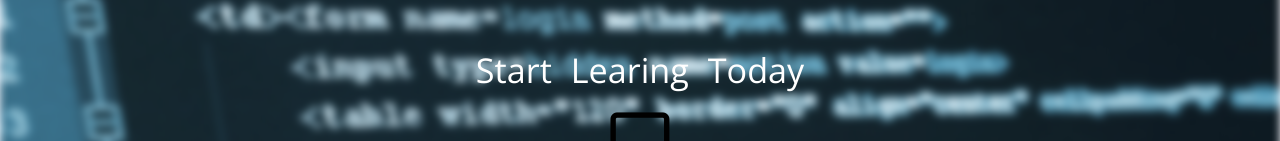
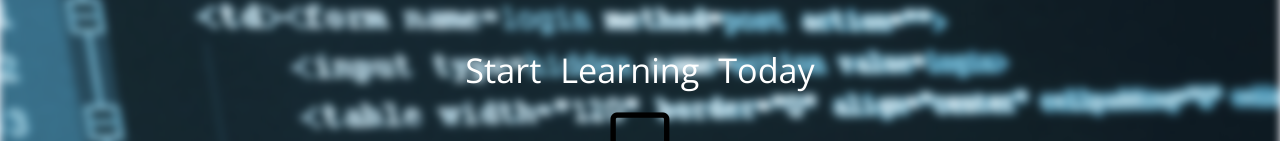
Before and after one commit to anmolx123/anmolx123.github.io, a plain HTML site: page index.html in a window 1280 px wide. Shown: the part 1795-1936 px from the top of the page. Drawn offline with nearby package versions, Linux system fonts and the light colour scheme.

Commit message:
My portfolio Added

```diff
--- a/index.html
+++ b/index.html
@@ -104,7 +104,7 @@
 				<div id="final" style="word-spacing:10px;">
 					<br><br><center><h4>Want to become the Code Master ?</h4></center>
 					<br>
-					<center><h4>Start Learing Today</h4></center>
+					<center><h4>Start Learning Today</h4></center>
 					<center><i class="fa fa-laptop fa-5x"></i></center>
 				</div>
 			</div>
```
